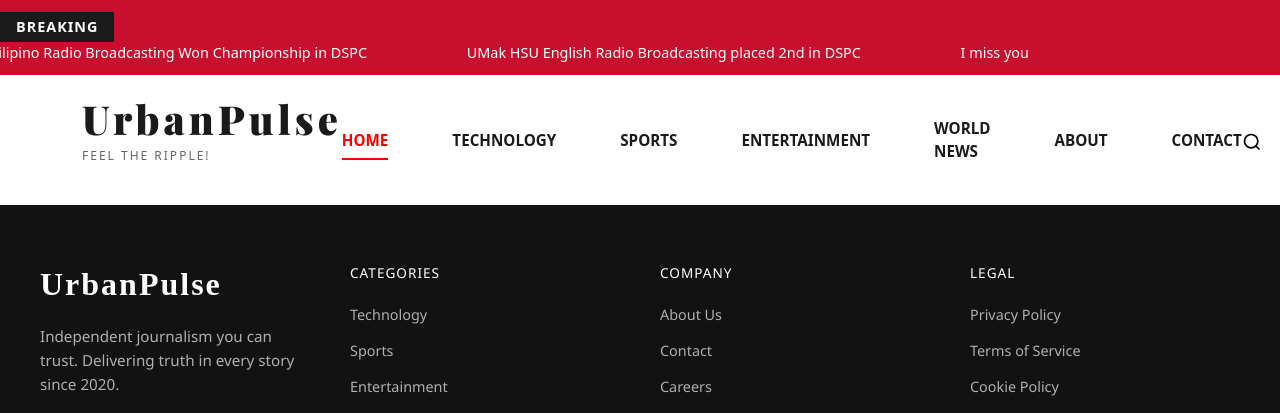
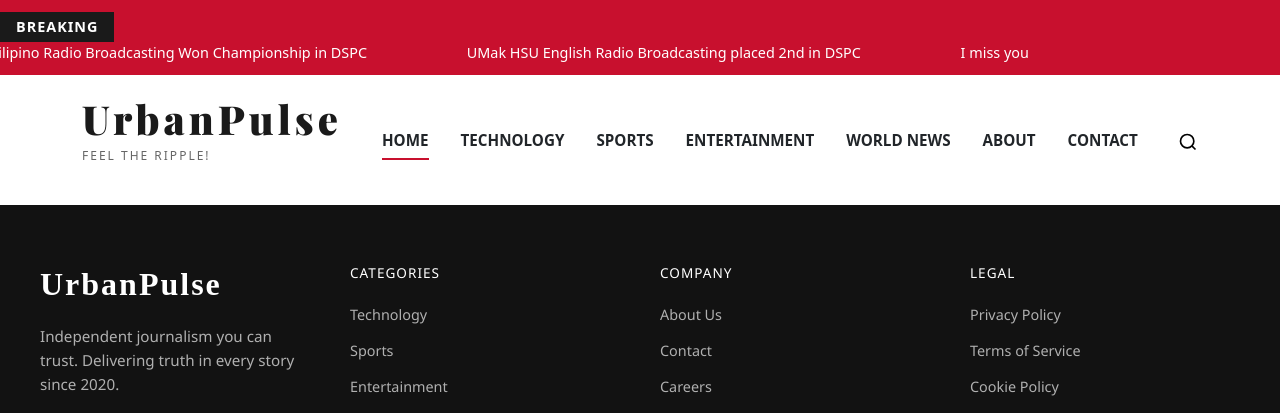
Before and after one commit to matmatperez29-coder/GROUP6-CPG12-01, a PHP site: page / in a window 1280 px wide. Shown: the top 413 px of the page. Run offline with PHP 8.4, Linux system fonts and the light colour scheme.

Commit message:
Add files via upload

```diff
--- a/index.html
+++ b/index.html
@@ -109,3 +109,4 @@
 	<script src="https://cdn.jsdelivr.net/npm/bootstrap@5.3.2/dist/js/bootstrap.bundle.min.js"></script>
 </body>
 </html>
+</html>
--- a/style.css
+++ b/style.css
@@ -135,36 +135,18 @@ button {
     font-weight: 300;
 }
 
-
-/* Navigation container */
 .main-nav {
 	display: flex;
-    gap: 4rem; /* increased gap between links */
+	gap: 2rem;
 	align-items: center;
 }
-
-
-.main-nav a {
+.main-nav a{
 	font-weight: 600;
 	font-size: 0.95rem;
 	text-transform: uppercase;
 	position: relative;
 	padding: 0.5rem 0;
-    color: var(--color-primary); /* default color */
-    transition: color 0.3s ease;
 }
-
-
-.main-nav a:hover {
-    color: red;
-}
-
-
-.main-nav a.active {
-    color: red; /* permanently red */
-}
-
-
 .main-nav a::after {
     content: '';
     position: absolute;
@@ -172,14 +154,25 @@ button {
     left: 0;
     width: 0;
     height: 2px;
-    background: red;
+    background: var(--color-secondary);
     transition: width 0.3s ease;
 }
 
-/* Show underline when hovering or on active link */
+main-nav a:hover::after,
+.main-nav a.active::after {
+    width: 100%;
+}
 .main-nav a:hover::after,
 .main-nav a.active::after {
     width: 100%;
+}
+.header-actions {
+    display: flex;
+    gap: 1rem;
+}
+
+main{
+	display:flex;
 }
 
 /* ============================================
```
Lines whose indentation alone changed are shown as unchanged.
